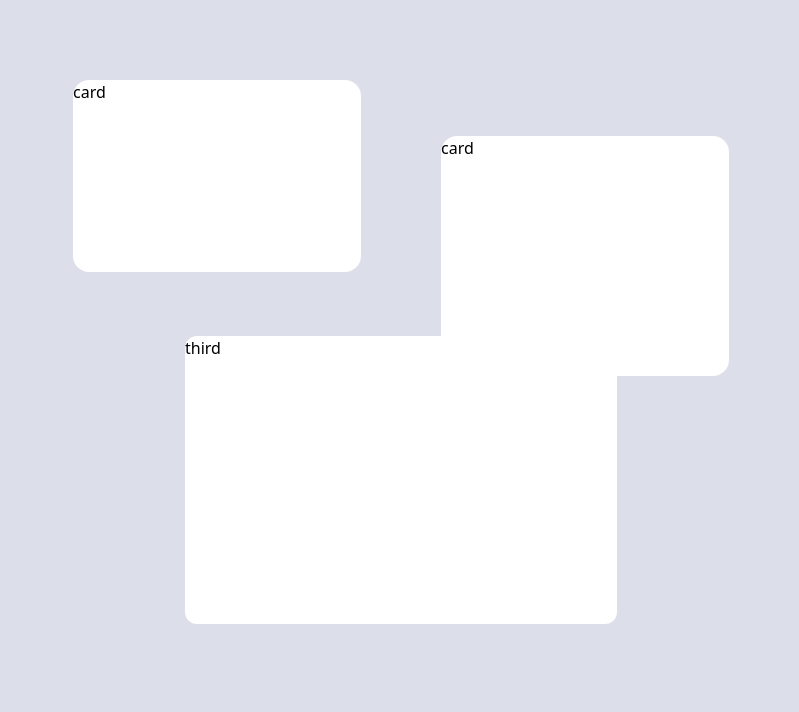
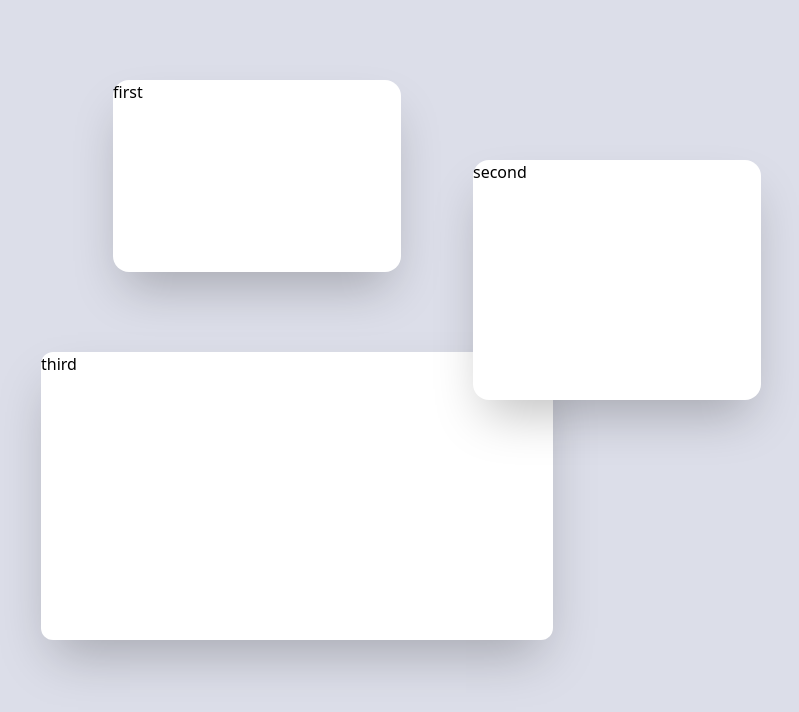
Before and after one commit to nasir-001/100-components, a Vue app: page /layout21 in a window 1280 px wide. Shown: the top 712 px of the page, without its empty margins (239-1038 px from the left). Built offline with nearby package versions, Linux system fonts and the light colour scheme; the HTML template or start-up script is replaced by a standard one.

Commit message:
finish positioning component 21 cards

```diff
--- a/src/views/Layout21.vue
+++ b/src/views/Layout21.vue
@@ -1,15 +1,15 @@
 <template>
   <div class="bg-layout21backgroundColor h-screen">
-    <div class="flex justify-center top-20 sticky">
-      <div class="bg-white rounded-2xl mx-10 w-72 h-48">
-        card
+    <div class="bg-white top-20 sticky rounded-2xl mx-88 w-72 h-48 shadow-2xl">
+      first
+    </div>
+    <div class="flex justify-center mt-40">
+      <div class="bg-white rounded-xl w-124 h-72 shadow-2xl">
+        third
       </div>
-      <div class="bg-white rounded-2xl mx-10 w-72 h-60 mt-14">
-        card
+      <div class="bg-white rounded-2xl w-72 h-60 -ml-20 -mt-48 shadow-2xl">
+        second
       </div>
-    </div>
-    <div class="bg-white rounded-xl w-108 h-72 mt-10 mx-auto">
-      third
     </div>
   </div>
 </template>
```
